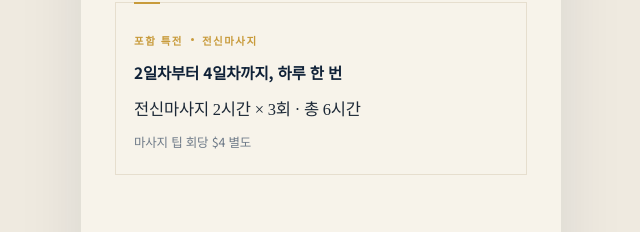
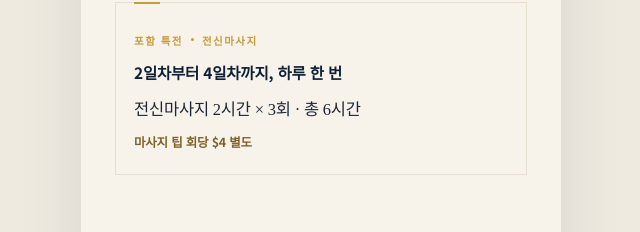
Before and after one commit to dandy914-collab/JUNS-TOUT-, a plain HTML site: page laos-2027-01/index.html in a window 1280 px wide. Shown: the part 5333-5565 px from the top of the page, 319-959 px from the left. Drawn offline with Linux system fonts and the light colour scheme.

Commit message:
마사지 팁 $4 안내 글씨 강조 (특전 카드, 짙은 골드 굵게)

```diff
--- a/laos-2027-01/index.html
+++ b/laos-2027-01/index.html
@@ -386,7 +386,7 @@ figure{margin:0}
       <span class="cap" style="font-size:10.5px;letter-spacing:.14em;color:var(--gold);font-weight:700">포함 특전<span style="display:inline-block;width:3px;height:3px;border-radius:50%;background:var(--gold);margin:0 8px 4px;vertical-align:middle"></span>전신마사지</span>
       <p class="h">2일차부터 4일차까지, 하루 한 번</p>
       <p class="v">전신마사지 2시간 × 3회 · 총 6시간</p>
-      <p class="s">마사지 팁 회당 $4 별도</p>
+      <p class="s" style="color:#7E6127;font-weight:700">마사지 팁 회당 $4 별도</p>
     </div>
   </section>
 
```
